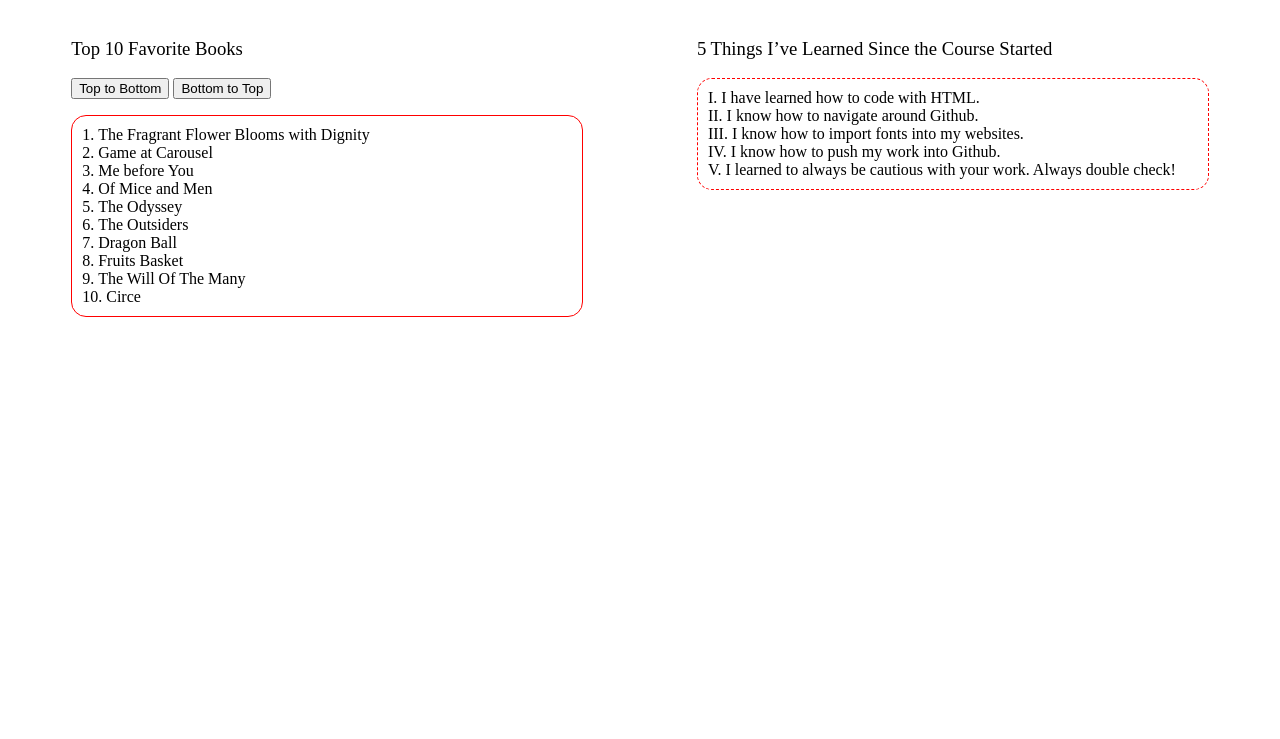
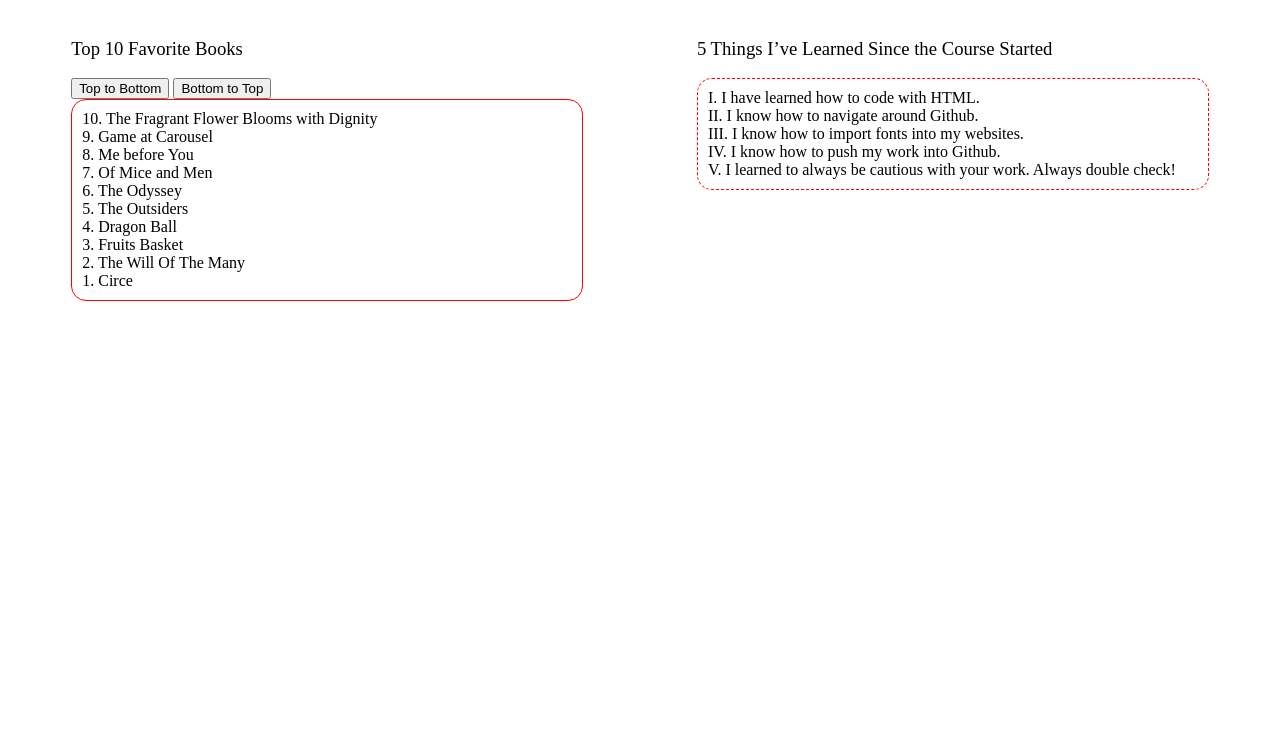
Before and after one commit to KimyO707/csd-340, a plain HTML site: page module-12/Orozco_Mod12_2.html in a window 1280 px wide. Both pictures are taken after a click on the button "Bottom to Top". Shown: the part 61-800 px from the top of the page. Drawn offline with Linux system fonts and the light colour scheme.

Commit message:
FIXED?!?!?

```diff
--- a/module-12/Orozco_Mod12_2.html
+++ b/module-12/Orozco_Mod12_2.html
@@ -55,25 +55,27 @@
     ];
 
     function displayBooksAscending() {
-            let listHTML = "<ol>";
+        let listHTML = "<ul>";
         for (let i = 0; i < books.length; i++) {
-                listHTML += "<li>" + books[i] + "</li>";
+            listHTML += `<li>${i + 1}. ${books[i]}</li>`;
         }
-            listHTML += "</ol>";
+        listHTML += "</ul>";
         document.getElementById("bookList").innerHTML = listHTML;
     }
 
     function displayBooksDescending() {
-            let listHTML = "<ol>";
+        let listHTML = "<ul>";
+        let num = books.length;
         for (let i = books.length - 1; i >= 0; i--) {
-                listHTML += "<li>" + books[i] + "</li>";
+            listHTML += `<li>${num}. ${books[i]}</li>`;
+            num--;
         }
-            listHTML += "</ol>";
+        listHTML += "</ul>";
         document.getElementById("bookList").innerHTML = listHTML;
     }
 
-        // Optional: Show ascending list by default
     window.onload = displayBooksAscending;
 </script>
+
 </body>
 </html>
--- a/module-12/Orozco_Mod3_3.css
+++ b/module-12/Orozco_Mod3_3.css
@@ -42,3 +42,12 @@ ul {
 .bottom a:hover {
     text-decoration: underline;
 }
+
+#bookList ul {
+ list-style: none;
+    list-style-position: inside;
+    border: 1px solid red;
+    border-radius: 15px;
+    padding: 10px;
+    margin: 0;
+}
```
Lines whose indentation alone changed are shown as unchanged.
